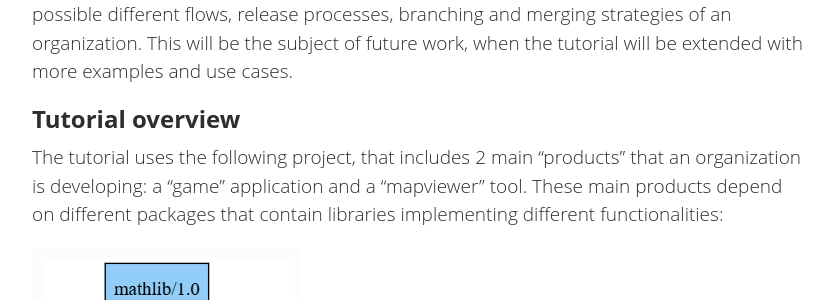
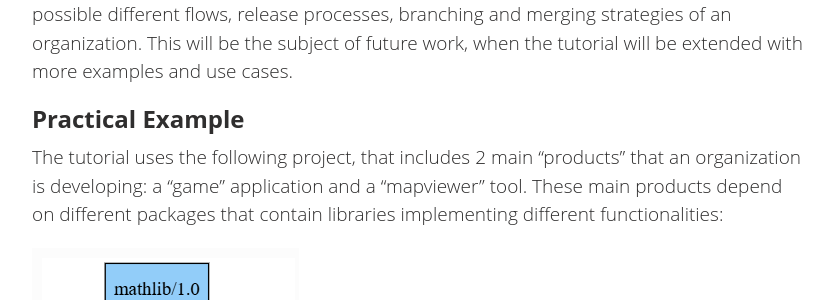
Before and after one commit to conan-io/conan-io.github.io, a Jekyll site: the page built from _posts/2024-12-10-New Continuous Integration Tutorial.markdown, in a window 1280 px wide and 900 px high, scrolled down 1167 px. Shown: the part 158-458 px from the top of the window, without its empty margins (20-853 px from the left). Built offline with Jekyll 4.4.1, drawn with Linux system fonts in a browser that asks for light colours; comment, search, counter and statistics services are not loaded.

Commit message:
Update 2024-12-10-New Continuous Integration Tutorial.markdown (#278)

```diff
--- a/_posts/2024-12-10-New Continuous Integration Tutorial.markdown
+++ b/_posts/2024-12-10-New Continuous Integration Tutorial.markdown
@@ -25,7 +25,7 @@ These tools are introduced with a specific example: given an organization with s
 Consequently, the tutorial doesn’t aim to be a silver bullet, or to be adopted as-is for all possible different flows, release processes, branching and merging strategies of an organization. This will be the subject of future work, when the tutorial will be extended with more examples and use cases.
 
 
-## Tutorial overview
+## Practical Example
 
 The tutorial uses the following project, that includes 2 main "products" that an organization is developing: a "game" application and a "mapviewer" tool. These main products depend on different packages that contain libraries implementing different functionalities:
 
```
